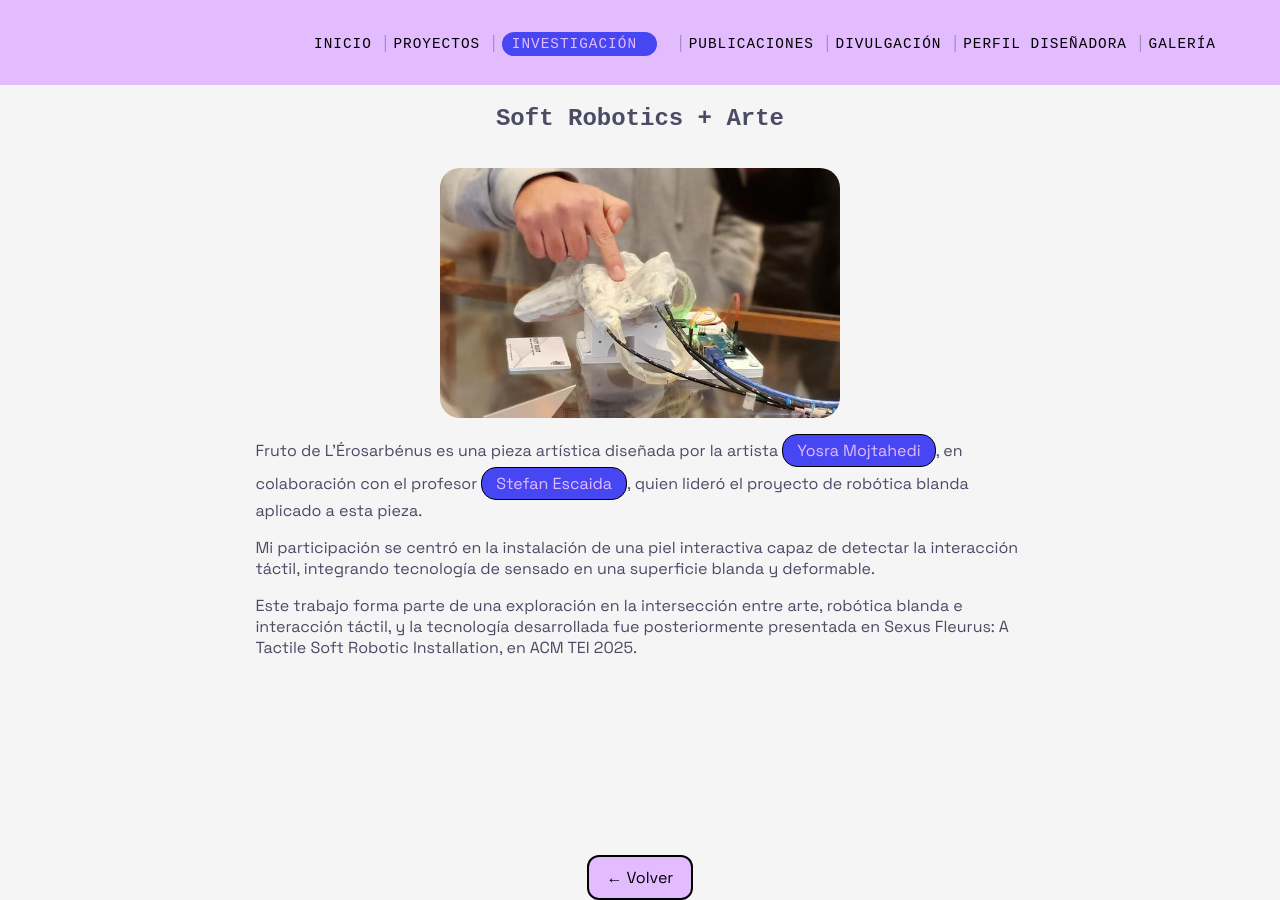
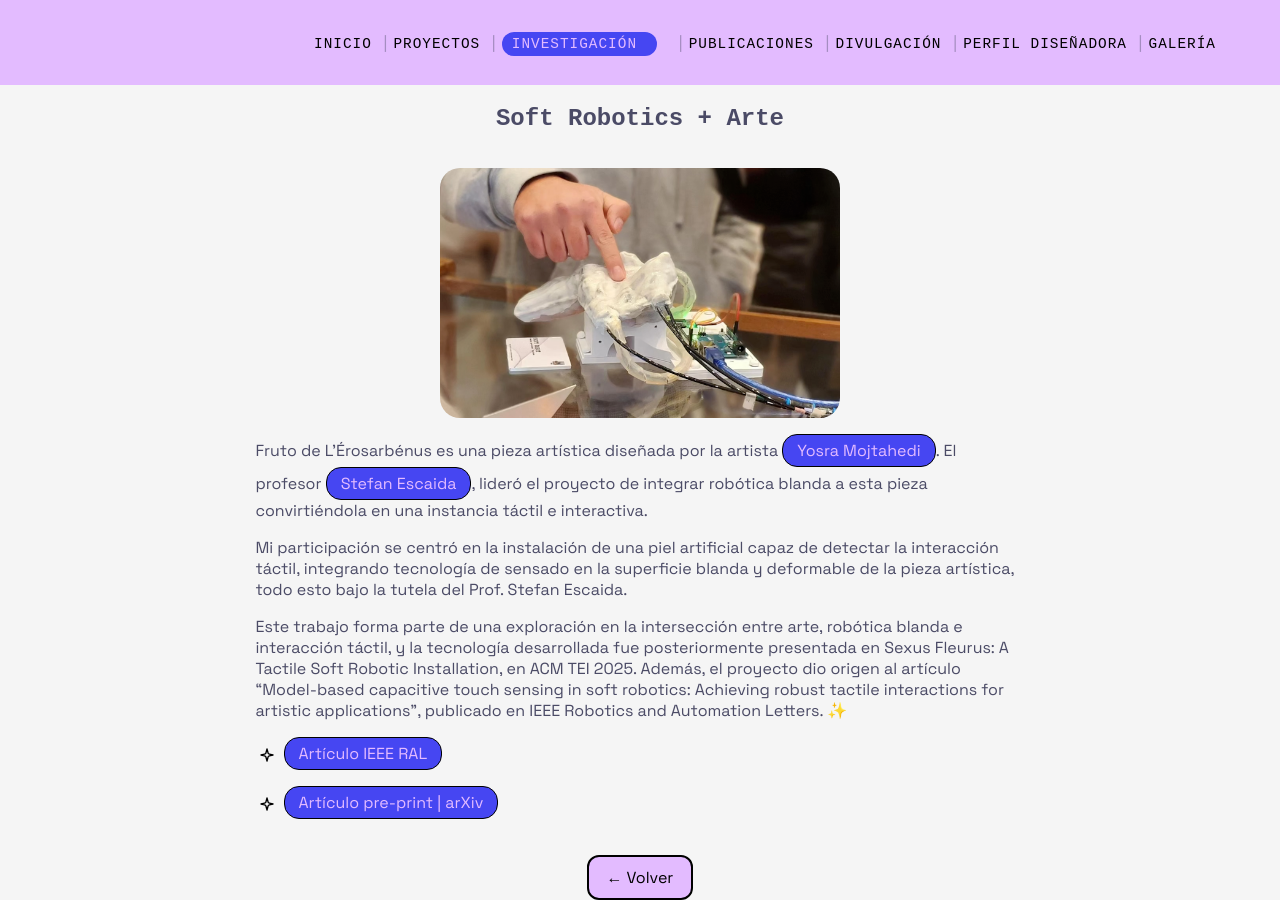
Before and after one commit to abrahamvc/bluecarolinnewp, a Jekyll site: the page built from _investigacion/robotica_y_arte.md, in a window 1280 px wide. Built offline with Jekyll 4.4.1, drawn with Linux system fonts in a browser that asks for light colours; some web fonts are replaced.

Commit message:
correcciones descripcion

```diff
--- a/_investigacion/robotica_y_arte.md
+++ b/_investigacion/robotica_y_arte.md
@@ -7,8 +7,25 @@ img: "assets/images/fruto.png"
     alt="Soft Robotics + Arte"
     class="img-small">
 
-Fruto de L'Érosarbénus es una pieza artística diseñada por la artista <a href="http://yosramojtahedi.com/" class="btn-link" target="blank" rel="noopener noreferrer">Yosra Mojtahedi</a>, en colaboración con el profesor <a href="https://scholar.google.com/citations?user=BSpXuKwAAAAJ&hl=es&oi=ao" class="btn-link" target="blank" rel="noopener noreferrer">Stefan Escaida</a>, quien lideró el proyecto de robótica blanda aplicado a esta pieza.
+Fruto de L'Érosarbénus es una pieza artística diseñada por la artista <a href="http://yosramojtahedi.com/" class="btn-link" target="blank" rel="noopener noreferrer">Yosra Mojtahedi</a>. El profesor <a href="https://scholar.google.com/citations?user=BSpXuKwAAAAJ&hl=es&oi=ao" class="btn-link" target="blank" rel="noopener noreferrer">Stefan Escaida</a>, lideró el proyecto de integrar robótica blanda a esta pieza convirtiéndola en una instancia táctil e interactiva.
 
-Mi participación se centró en la instalación de una piel interactiva capaz de detectar la interacción táctil, integrando tecnología de sensado en una superficie blanda y deformable.
+Mi participación se centró en la instalación de una piel artificial capaz de detectar la interacción táctil, integrando tecnología de sensado en la superficie blanda y deformable de la pieza artística, todo esto bajo la tutela del Prof. Stefan Escaida.
 
-Este trabajo forma parte de una exploración en la intersección entre arte, robótica blanda e interacción táctil, y la tecnología desarrollada fue posteriormente presentada en Sexus Fleurus: A Tactile Soft Robotic Installation, en ACM TEI 2025.
+Este trabajo forma parte de una exploración en la intersección entre arte, robótica blanda e interacción táctil, y la tecnología desarrollada fue posteriormente presentada en Sexus Fleurus: A Tactile Soft Robotic Installation, en ACM TEI 2025. Además, el proyecto dio origen al artículo “Model-based capacitive touch sensing in soft robotics: Achieving robust tactile interactions for artistic applications”, publicado en IEEE Robotics and Automation Letters. ✨
+
+- <img class="md-icon" src="{{ '/assets/icons/star.svg' | relative_url }}" alt="Star Icon">
+<a href="https://ieeexplore.ieee.org/abstract/document/10878267"
+    class="btn-link"
+    target="blank"
+    rel="noopener noreferrer">
+    Artículo IEEE RAL
+</a>
+
+
+- <img class="md-icon" src="{{ '/assets/icons/star.svg' | relative_url }}" alt="Star Icon">
+<a href="https://arxiv.org/pdf/2503.02280"
+    class="btn-link"
+    target="blank"
+    rel="noopener noreferrer">
+    Artículo pre-print | arXiv
+</a>
```
Also changed, not shown: _investigacion/aurora_research_initiative.md (+10 -1 lines), _projects/03_to_touch_a_story.md (+1 -1 lines).
